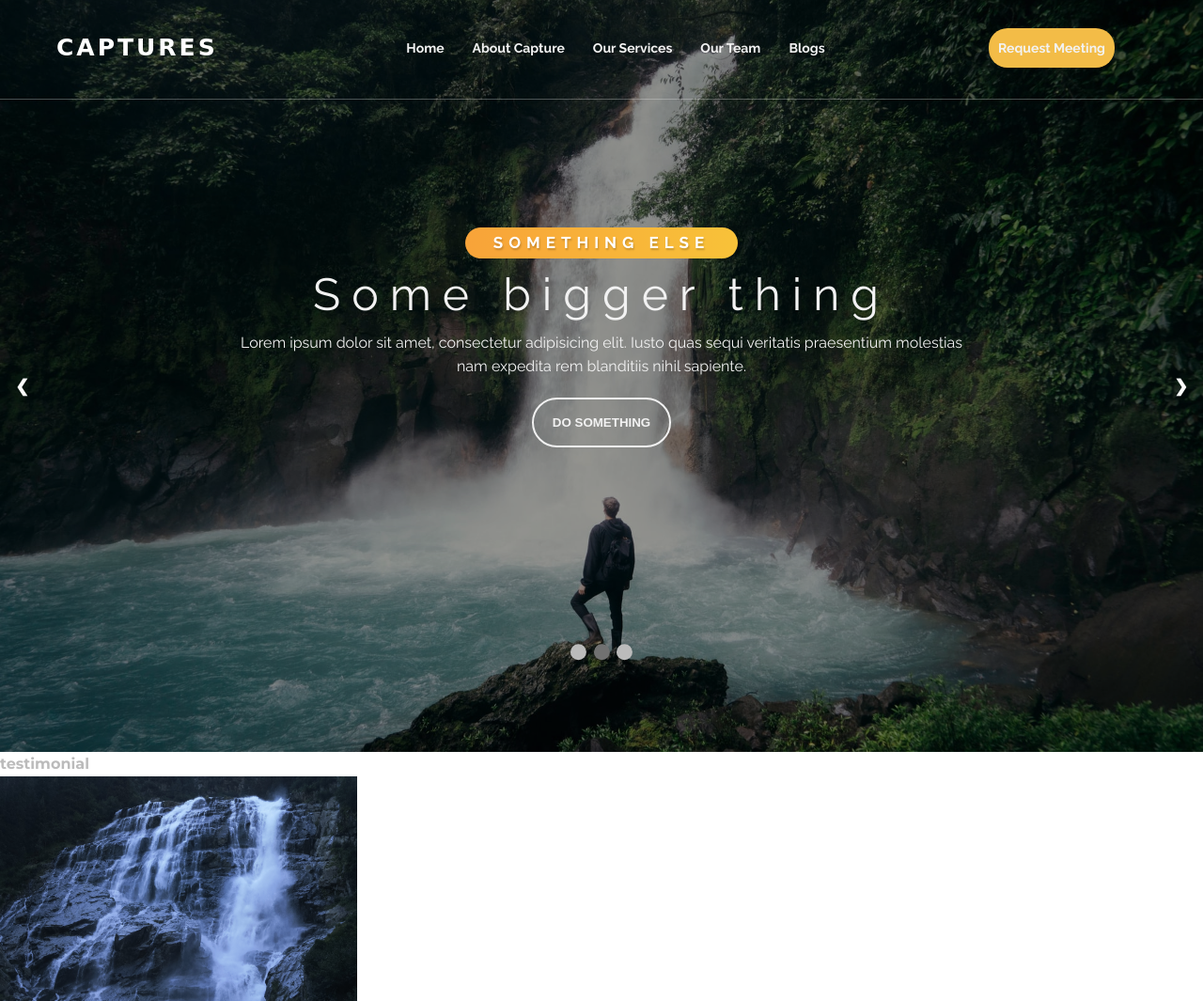
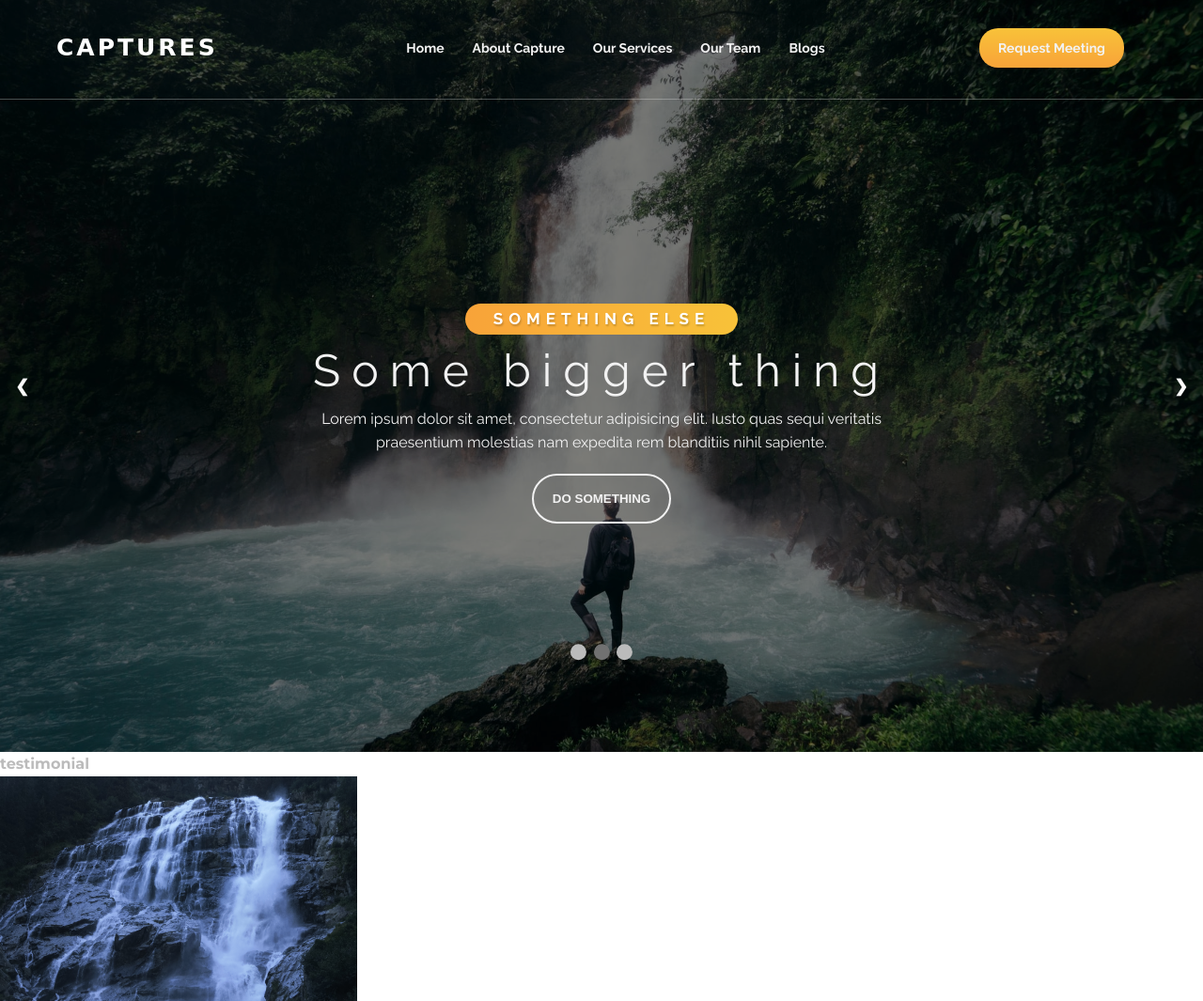
Before and after one commit to manikagnish/photography, a PHP site: page / in a window 1280 px wide. Shown: the top 1065 px of the page at 94% size. Run offline with PHP 8.4, Linux system fonts and the light colour scheme; some web fonts are replaced.

Commit message:
changed background colors of buttons in landing page and some more tweaks

```diff
--- a/css/components/_navigation.scss
+++ b/css/components/_navigation.scss
@@ -87,9 +87,13 @@
   #nav-meetings {
     grid-area: cta;
     justify-self: center;
-    background-color: $color-primary;
+    background-image: linear-gradient(
+      to top,
+      $color-primary-dark,
+      $color-primary-light
+    );
     border-radius: 2rem;
-    padding: 1rem;
+    padding: 1rem 2rem;
     color: $color-gray-light;
     transition: all 0.3s;
 
--- a/css/main.css
+++ b/css/main.css
@@ -420,9 +420,10 @@ label {
   grid-area: cta;
   -ms-grid-column-align: center;
       justify-self: center;
-  background-color: #f3bc47;
+  background-image: -webkit-gradient(linear, left bottom, left top, from(#f8a339), to(#f8c239));
+  background-image: linear-gradient(to top, #f8a339, #f8c239);
   border-radius: 2rem;
-  padding: 1rem;
+  padding: 1rem 2rem;
   color: #f2f2f2;
   -webkit-transition: all 0.3s;
   transition: all 0.3s;
@@ -598,8 +599,8 @@ label {
   height: 100vh;
   -o-object-fit: cover;
      object-fit: cover;
-  -webkit-filter: brightness(60%);
-          filter: brightness(60%);
+  -webkit-filter: brightness(50%);
+          filter: brightness(50%);
 }
 
 .landing .slideshow-container {
@@ -640,7 +641,7 @@ label {
 .landing .text {
   color: #f2f2f2;
   position: absolute;
-  top: 30%;
+  top: 40%;
   width: 100%;
   text-align: center;
   font-size: 1.6rem;
@@ -651,7 +652,7 @@ label {
 }
 
 .landing .text blockquote {
-  padding: 0 20%;
+  padding: 0 24%;
 }
 
 .landing .text .landing__sub-heading {
--- a/css/pages/_landing.scss
+++ b/css/pages/_landing.scss
@@ -7,7 +7,7 @@
   img {
     height: 100vh;
     object-fit: cover;
-    filter: brightness(60%);
+    filter: brightness(50%);
   }
 
   // Slideshow container
@@ -46,7 +46,7 @@
   .text {
     color: $color-gray-light;
     position: absolute;
-    top: 30%;
+    top: 40%;
     width: 100%;
     text-align: center;
     font-size: 1.6rem;
@@ -54,7 +54,7 @@
       color: $color-gray;
     }
     blockquote {
-      padding: 0 20%;
+      padding: 0 24%;
     }
 
     .landing__sub-heading {
```
Also changed, not shown: 1 other file.
